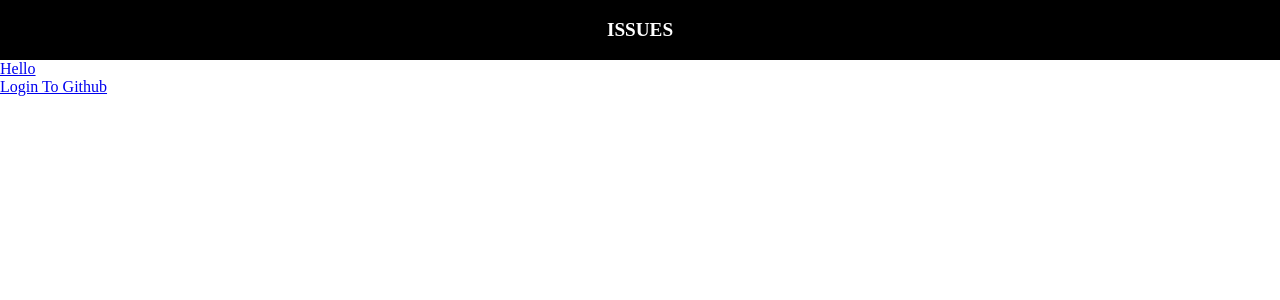
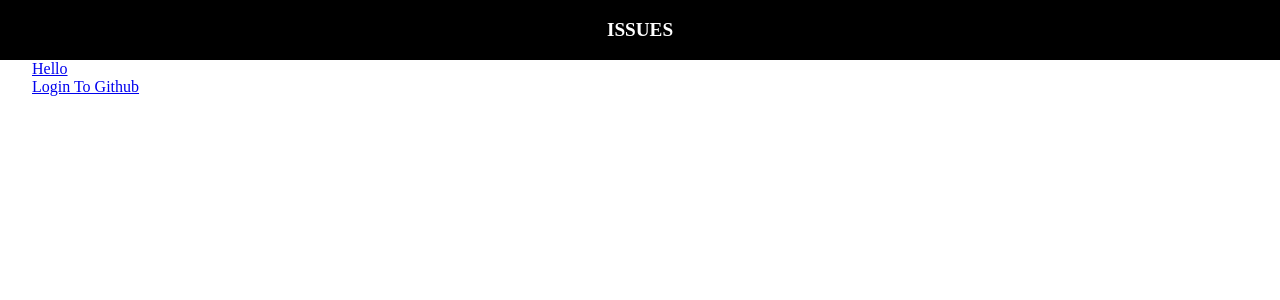
Before and after one commit to boostcamp-2020/IssueTracker-29, a React app in the folder client/: page / in a window 1280 px wide. Shown: the top 300 px of the page. Built offline with nearby package versions, Linux system fonts and the light colour scheme.

Commit message:
[FEAT] styled component 추가
라벨의 크기 조정 및 화면 정렬
전반적 컨텐츠 화면 레이아웃 조정

```diff
--- a/client/src/App.js
+++ b/client/src/App.js
@@ -1,6 +1,6 @@
 import React, { useReducer, useState } from "react";
 import { Route, Switch } from "react-router-dom";
-import { createGlobalStyle } from 'styled-components';
+import styled, { createGlobalStyle } from 'styled-components';
 import Header from './components/header/header.js';
 import Login from "./components/login/index.js";
 import Issue from "./components/issuelist/issuelist.js";
@@ -20,6 +20,12 @@ const ResetStyle = createGlobalStyle`
   }
 `;
 
+const ContentsContainer = styled.div`
+  padding: 0px 32px;
+  margin: 0px auto;
+  max-width: 1280px;
+`;
+
 const App = () => {
   const [issues, setIssues] = useState([]);
   const [milestones, setMilestones] = useState([]);
@@ -31,6 +37,7 @@ const App = () => {
     <div>
         <ResetStyle />
         <Header />
+          <ContentsContainer>
             <IssueContext.Provider value={{issues, setIssues}}>
               <LabelContext.Provider value={{labelState, labelDispatch: asyncLabelDispatch}}>
                 <MilestoneContext.Provider value={{milestones, setMilestones}}>
@@ -48,6 +55,7 @@ const App = () => {
                 </MilestoneContext.Provider>
               </LabelContext.Provider>
             </IssueContext.Provider>
+          </ContentsContainer>
     </div>
   );
 }
--- /dev/null
+++ b/client/src/components/labellist/itemContainer.js
@@ -0,0 +1,9 @@
+import styled from 'styled-components';
+
+const LabelItemContainer = styled.div`
+  display: flex;
+  justify-content: space-between;
+  align-items: center;
+`;
+
+export default LabelItemContainer;
--- a/client/src/components/labellist/labelCreate.js
+++ b/client/src/components/labellist/labelCreate.js
@@ -4,6 +4,7 @@ import { getRandomColor } from '../../../util/util';
 import { POST_LABEL } from '../../reducer/label';
 import { LabelContext } from '../common/context';
 import LabelItem from '../common/labelItem';
+import LabelItemContainer from './itemContainer';
 
 const LabelCreate = (props) => {
   const [name, setName] = useState("");
@@ -24,7 +25,7 @@ const LabelCreate = (props) => {
   }
 
   return (
-    <div>
+    <LabelItemContainer>
       <LabelItem label={{name: "Label preview", description, color}}>Label Preview</LabelItem>
       <label>
         Label name
@@ -41,7 +42,7 @@ const LabelCreate = (props) => {
       <input onChange={(e) => {setColor(e.target.value)}} value={color}/>
       <button onClick={() => props.setIsCreating(false)}>Cancel</button>
       <button onClick={() => {submitLabel();}}>Create label</button>
-    </div>
+    </LabelItemContainer>
   )
 }
 
--- a/client/src/components/labellist/labelEdit.js
+++ b/client/src/components/labellist/labelEdit.js
@@ -3,6 +3,7 @@ import { getRandomColor } from '../../../util/util';
 import { EDIT_LABEL, TOGGLE_ISEDIT } from '../../reducer/label';
 import { LabelContext } from '../common/context';
 import LabelItem from '../common/labelItem';
+import LabelItemContainer from './itemContainer';
 
 const LabelEdit = (props) => {
   const {labelDispatch} = useContext(LabelContext);
@@ -24,7 +25,7 @@ const LabelEdit = (props) => {
   }
 
   return (
-    <div>
+    <LabelItemContainer>
       <LabelItem label={{name, description, color}}>Label Preview</LabelItem>
       <label>
         Label name
@@ -41,7 +42,7 @@ const LabelEdit = (props) => {
       <input onChange={(e) => {setColor(e.target.value)}} value={color}/>
       <button onClick={() => labelDispatch({type: TOGGLE_ISEDIT, payload: {id: props.label.id}})}>Cancel</button>
       <button onClick={() => {submitLabel()}}>Edit label</button>
-    </div>
+    </LabelItemContainer>
   );
 }
 
--- a/client/src/components/labellist/labelItemViewer.js
+++ b/client/src/components/labellist/labelItemViewer.js
@@ -3,17 +3,20 @@ import styled from 'styled-components';
 import { TOGGLE_ISEDIT } from '../../reducer/label';
 import { LabelContext } from '../common/context';
 import LabelItem from '../common/labelItem';
+import LabelItemContainer from './itemContainer';
 
 const LabelItemViewer = (props) => {
   const {labelDispatch} = useContext(LabelContext);
 
   return (
-    <div>
+    <LabelItemContainer>
       <LabelItem label={props.label}/>
       <p>{props.label.description}</p>
-      <button onClick={() => labelDispatch({type: TOGGLE_ISEDIT, payload: {id: props.label.id}})}>Edit</button>
-      <button onClick={null}>Delete</button>
-    </div>
+      <div>
+        <button onClick={() => labelDispatch({type: TOGGLE_ISEDIT, payload: {id: props.label.id}})}>Edit</button>
+        <button onClick={null}>Delete</button>
+      </div>
+    </LabelItemContainer>
   )
 }
 
```
Lines whose indentation alone changed are shown as unchanged.
